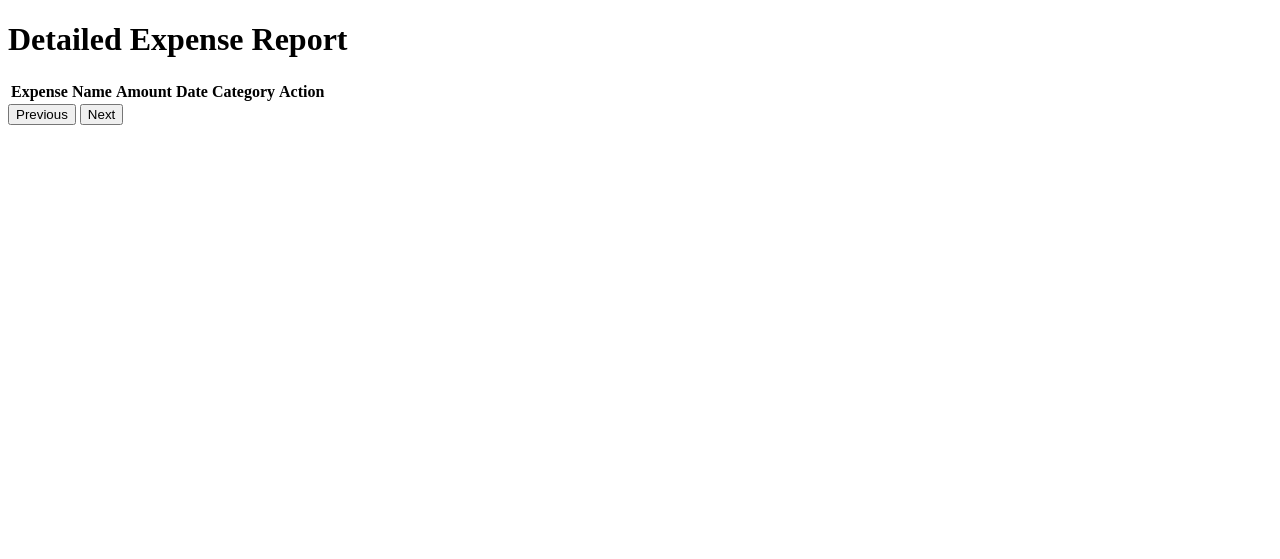
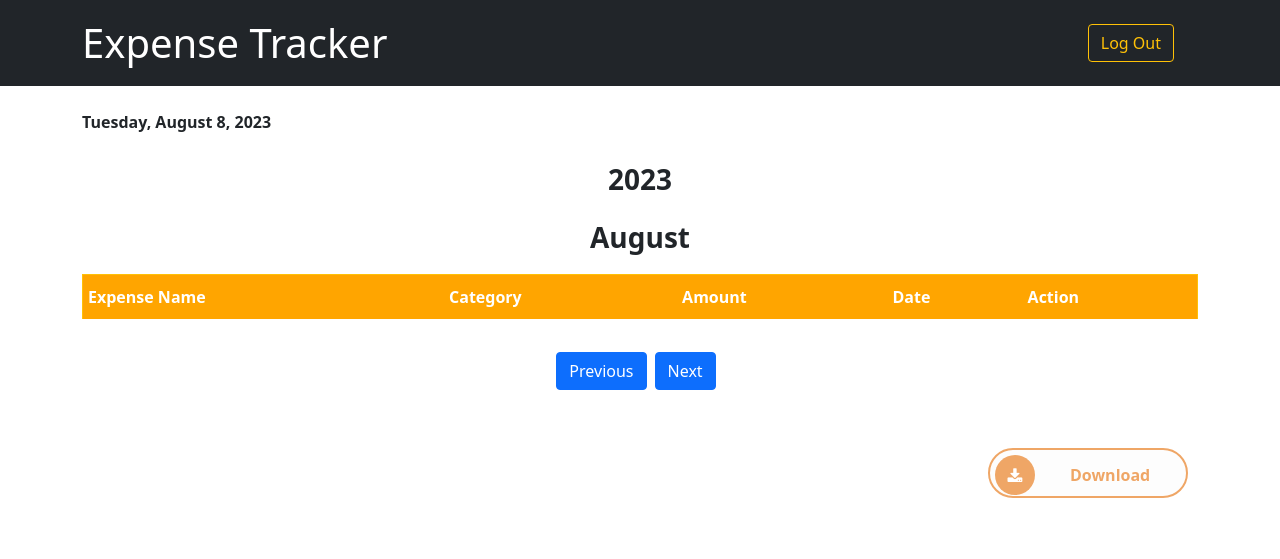
Before and after one commit to Subendhu-nyk/Pagination, a website: page views/pagination.html in a window 1280 px wide. Drawn offline with nearby package versions, Linux system fonts and the light colour scheme; no server answers.

Commit message:
pagination updated

```diff
--- a/app.js
+++ b/app.js
@@ -8,6 +8,7 @@ const User=require('./models/user')
 const Order = require('./models/orders');
 const bodyParser=require('body-parser')
 const router=require('./routes/expense')
+
 const userRoutes = require('./routes/user')
 const purchaseRoutes = require('./routes/purchase')
 const premiumFeatureRoutes = require('./routes/premiumFeatures')
@@ -29,6 +30,7 @@ app.use('/premium', premiumFeatureRoutes)
 app.use('/password', resetPasswordRoutes);
 app.use('/', router);
 
+
 User.hasMany(Expense);
 Expense.belongsTo(User);
 
--- a/package.json
+++ b/package.json
@@ -10,6 +10,7 @@
   "author": "",
   "license": "ISC",
   "dependencies": {
+    "aws-sdk": "^2.1432.0",
     "axios": "^1.4.0",
     "bcrypt": "^5.1.0",
     "body-parser": "^1.20.2",
--- /dev/null
+++ b/public/css/pagination.css
@@ -0,0 +1,103 @@
+th{
+    background-color: #FFA500 !important;
+    padding:10px 5px !important;
+    color: #fff;
+    text-align: left;
+  }
+
+
+
+  .btn-slide, .btn-slide2 {
+    position: relative;
+    display: inline-block;
+    height: 50px;
+    width: 200px;
+    line-height: 50px;
+    padding: 0;
+    border-radius: 50px;
+    background: #fdfdfd;
+    border: 2px solid #0099cc;
+    margin: 10px;
+    transition: .5s;
+}
+
+.btn-slide2 {
+    border: 2px solid #efa666;
+}
+
+.btn-slide:hover {
+    background-color: #0099cc;
+}
+
+.btn-slide2:hover {
+    background-color: #efa666;
+}
+
+.btn-slide:hover span.circle, .btn-slide2:hover span.circle2 {
+    left: 100%;
+    margin-left: -45px;
+    background-color: #fdfdfd;
+    color: #0099cc;
+}
+
+.btn-slide2:hover span.circle2 {
+    color: #efa666;
+}
+
+.btn-slide:hover span.title, .btn-slide2:hover span.title2 {
+    left: 40px;
+    opacity: 0;
+}
+
+.btn-slide:hover span.title-hover, .btn-slide2:hover span.title-hover2 {
+    opacity: 1;
+    left: 40px;
+}
+
+.btn-slide span.circle, .btn-slide2 span.circle2 {
+    display: block;
+    background-color: #0099cc;
+    color: #fff;
+    position: absolute;
+    float: left;
+    margin: 5px;
+    line-height: 42px;
+    height: 40px;
+    width: 40px;
+    top: 0;
+    left: 0;
+    transition: .5s;
+    border-radius: 50%;
+}
+
+.btn-slide2 span.circle2 {
+    background-color: #efa666;
+}
+
+.btn-slide span.title,
+  .btn-slide span.title-hover, .btn-slide2 span.title2,
+  .btn-slide2 span.title-hover2 {
+    position: absolute;
+    left: 90px;
+    text-align: center;
+    margin: 0 auto;
+    font-size: 16px;
+    font-weight: bold;
+    color: #30abd5;
+    transition: .5s;
+}
+
+.btn-slide2 span.title2,
+  .btn-slide2 span.title-hover2 {
+    color: #efa666;
+    left: 80px;
+  }
+
+.btn-slide span.title-hover, .btn-slide2 span.title-hover2 {
+    left: 80px;
+    opacity: 0;
+}
+
+.btn-slide span.title-hover, .btn-slide2 span.title-hover2 {
+    color: #fff;
+}
--- a/routes/expense.js
+++ b/routes/expense.js
@@ -22,9 +22,8 @@ router.post('/user/add-expense',userauthentication.authenticate,postExpenseContr
 router.get('/user/get-expense',userauthentication.authenticate,postExpenseController.getExpense)
 
 router.delete('/user/delete-expense/:id',userauthentication.authenticate,postExpenseController.deleteExpense)
-
 router.get('/user/detailed-report', userauthentication.authenticate, (req, res) => {
     res.sendFile(path.join(__dirname, '..', 'views', 'pagination.html'));
   });
-
+router.get('/download', userauthentication.authenticate, postExpenseController.downloadExpenses)
 module.exports=router;
--- a/views/pagination.html
+++ b/views/pagination.html
@@ -3,31 +3,90 @@
 <head>
     <meta charset="UTF-8">
     <meta name="viewport" content="width=device-width, initial-scale=1.0">
-  <title>Detailed Report</title>
+    <title>Expense</title>
+    <link
+    href="https://cdn.jsdelivr.net/npm/bootstrap@5.0.2/dist/css/bootstrap.min.css"
+    rel="stylesheet"
+    integrity="sha384-EVSTQN3/azprG1Anm3QDgpJLIm9Nao0Yz1ztcQTwFspd3yD65VohhpuuCOmLASjC"
+    crossorigin="anonymous"
+  />
+  <script
+    src="https://cdn.jsdelivr.net/npm/bootstrap@5.0.2/dist/js/bootstrap.bundle.min.js"
+    integrity="sha384-MrcW6ZMFYlzcLA8Nl+NtUVF0sA7MsXsP1UyJoMp4YLEuNSfAP+JcXn/tWtIaxVXM"
+    crossorigin="anonymous"
+  ></script>
+  <script src="https://cdnjs.cloudflare.com/ajax/libs/modernizr/2.8.3/modernizr.min.js" type="text/javascript"></script>
+
+<link href='https://maxcdn.bootstrapcdn.com/font-awesome/4.3.0/css/font-awesome.min.css' rel='stylesheet'/>
+ <link rel="stylesheet" href="/css/pagination.css">
 </head>
 <body>
-  <h1>Detailed Expense Report</h1>
+    <nav class="navbar navbar-expand-lg navbar-dark bg-dark">
+        <div class="container-fluid">
+          <div class="container d-flex">
+            <a class="navbar-brand fs-1" href="#">Expense Tracker</a>
+            <div class="collapse navbar-collapse justify-content-end" id="navbarTogglerDemo03">
+              <div class="d-flex">
+                  <div id="message"></div>
+                <button class="btn btn-outline-warning me-4" onclick="LogOut(event)">Log Out</button>
+              </div>
+            </div>
+          </div>
+        </div>
+      </nav>
+      <div class="container-fluid">
+        <div class="container my-4">
+            <div class="row text-start my-4" >
+                <div class="col-12" id="currentdate"></div>
+            </div>
+            <div class="row text-start my-3 text-center fw-bold">
+                <div class="col-12 fs-3" id="currentyear"></div></div>
+            <div class="row text-start my-3 text-center fw-bold">
+                <div class="col-12 fs-3" id="currentmonth"></div>
+            </div>
+            <div class="row">
+                <div class="col-12">
                     <div class="table-responsive">
-    <table class="expense-data">
+
+                        <table class="table table-striped table-hover expense-data">
                             <thead>
-            <tr>
+                                <tr class=" border border-warning">
+
                                     <th id="expense">Expense Name</th>
+                                    <th id="cat">Category</th>
                                     <th id="amt">Amount</th>
                                     <th id="dat">Date</th>
-                <th id="cat">Category</th>
                                     <th id="del">Action</th>
                                 </tr>
                             </thead>
                             <tbody id="pagination-content">
-            <!-- Data rows will be dynamically added here -->
+
                             </tbody>
                         </table>
                     </div>
-
+                </div>
+            </div>
             <div class="d-flex justify-content-center mt-3">
                 <button class="btn btn-primary" id="prev-btn">Previous</button>
                 <button class="btn btn-primary mx-2" id="next-btn">Next</button>
             </div>
+            <div id="data">
+
+            </div>
+            <div class="row">
+                <div class="col-12 d-flex justify-content-end my-5">
+                    <a href="#" class="btn-slide2" onclick="download()" id="downloadexpense">
+                        <span class="circle2 text-center"><i class="fa fa-download"></i></span>
+                        <span class="title2">Download</span>
+                        <span class="title-hover2">Click here</span>
+                      </a>
+                </div>
+            </div>
+        </div>
+      </div>
+
+
+
 
   <script src="https://cdn.jsdelivr.net/npm/axios/dist/axios.min.js"></script>
 <script>
@@ -53,6 +112,10 @@
                     nameCell.textContent = object.Itemname;
                     row.appendChild(nameCell);
 
+                    const categoryCell = document.createElement('td');
+                    categoryCell.textContent = object.category;
+                    row.appendChild(categoryCell);
+
                     const priceCell = document.createElement('td');
                     priceCell.textContent = object.price;
                     row.appendChild(priceCell);
@@ -60,12 +123,27 @@
                     const dateCell = document.createElement('td');
                     dateCell.textContent = object.date;
                     row.appendChild(dateCell);
+                    tableBody.appendChild(row);
+                    const deletebutton=document.createElement('button')
+     deletebutton.type="button"
+     deletebutton.textContent="Delete"
+     deletebutton.style.color='black'
+     deletebutton.style.marginTop='5px'
+     deletebutton.style.marginLeft="15px",
+     deletebutton.style.padding = '5px'
+     deletebutton.classList.add('btn', 'btn-danger')
+     row.appendChild(deletebutton)
+     deletebutton.onclick= async ()=>{
+         try{
+            const token=localStorage.getItem('token')
+             const response=await axios.delete(`http://localhost:2000/user/delete-expense/${object.id}`,{headers:{"Authorization":token}})
+             tableBody.removeChild(row)
+         }
+         catch(error){
+             console.log(error)
+         }
+     }
 
-                    const categoryCell = document.createElement('td');
-                    categoryCell.textContent = object.category;
-                    row.appendChild(categoryCell);
-
-                    tableBody.appendChild(row);
                 });
 
                 const pageInfo = document.getElementById('page-info');
@@ -109,6 +187,62 @@
         });
 
         updateTotalPages();
+
+
+function download(){
+    axios.get('http://localhost:3000/user/download', { headers: {"Authorization" : token} })
+    .then((response) => {
+        if(response.status === 201){
+            var a = document.createElement("a");
+            a.href = response.data.fileUrl;
+            a.download = 'myexpense.csv';
+            a.click();
+        } else {
+            throw new Error(response.data.message)
+        }
+
+    })
+    .catch((err) => {
+        showError(err)
+    });
+}
+    function LogOut(event){
+            event.preventDefault()
+            console.log("success")
+            window.location.href='/index.html'
+        }
+
+        function getCurrentYear() {
+    return new Date().getFullYear();
+}
+
+// Function to get the current month
+function getCurrentMonth() {
+    const options = { month: 'long' };
+    return new Date().toLocaleDateString(undefined, options);
+}
+
+        function getCurrentDate() {
+    const options = { weekday: 'long', year: 'numeric', month: 'long', day: 'numeric' };
+    return new Date().toLocaleDateString(undefined, options);
+}
+
+function updateDivContent(divId, content) {
+    const div = document.getElementById(divId);
+    div.style.fontWeight='bold'
+    div.style.fontSize='16px'
+    div.textContent = content;
+}
+
+
+
+// Event listener for when the page has finished loading
+window.addEventListener('load', ()=>{
+    updateDivContent('currentdate',  getCurrentDate());
+    updateDivContent('currentyear',  getCurrentYear());
+    updateDivContent('currentmonth',  getCurrentMonth());
+});
+
  </script>
 </body>
 </html>
```
Also changed, not shown: controllers/expense.js (+44 -1 lines), views/expense.html (+16 -2 lines), 1 other file. Lines whose indentation alone changed are shown as unchanged.
